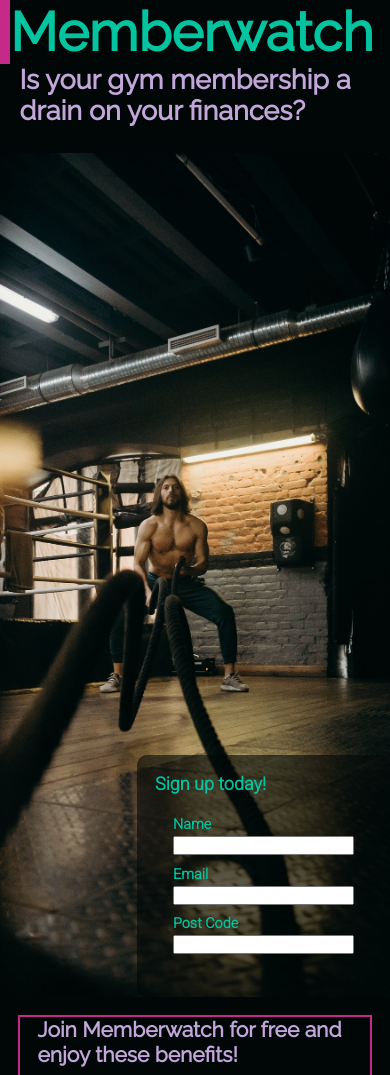
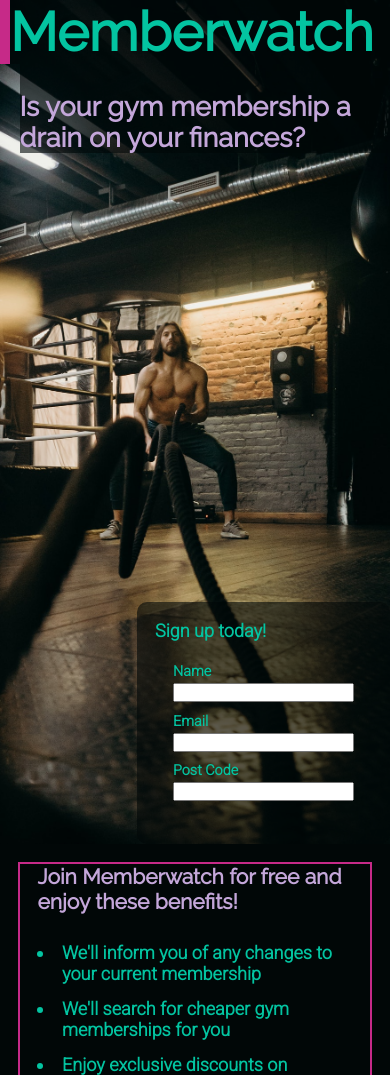
Before and after one commit to colindaviddick/Memberwatch, a plain HTML site: page index.html in a window 390 px wide. Shown: the top 1075 px of the page. Drawn offline with Linux system fonts and the light colour scheme.

Commit message:
Some slight changes

```diff
--- a/css/style.scss
+++ b/css/style.scss
@@ -54,6 +54,7 @@
 
 .header {
     grid-area: header;
+    overflow: visible;
     // border: red 2px solid;
 }
 
@@ -108,6 +109,7 @@
 
 h2,
 h3 {
+    position: relative;
     color: $brandcolor;
 }
 
@@ -167,7 +169,7 @@
 
     .pagegrid {
         display: grid;
-        grid-template-rows: auto 100vh auto auto;
+        grid-template-rows: 0px 100vh auto auto;
         grid-template-columns: 100%;
         grid-template-areas:
             "header"
@@ -190,8 +192,15 @@
     h1 {
         font-size: 5em;
         left: 0;
+        z-index: 5;
     }
-
+    h1, h2 {
+        background-color: rgba(1, 7, 7, 0.6);
+        z-index: 5;
+    }
+    h2 {
+        padding-top: 1em;
+    }
     .header {
         grid-area: header;
     }
```
Also changed, not shown: css/dist/style.css, css/style.css, 1 other file.
